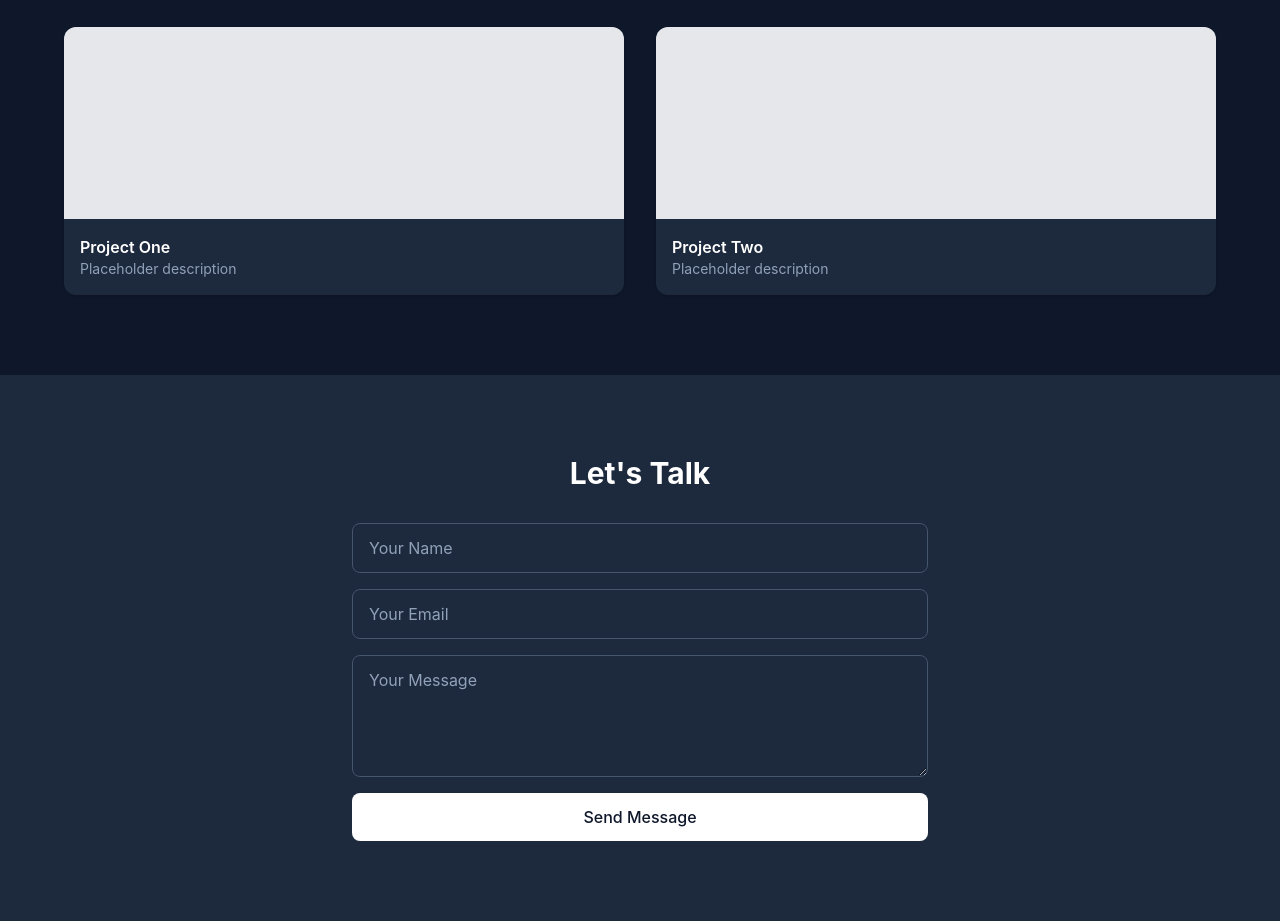
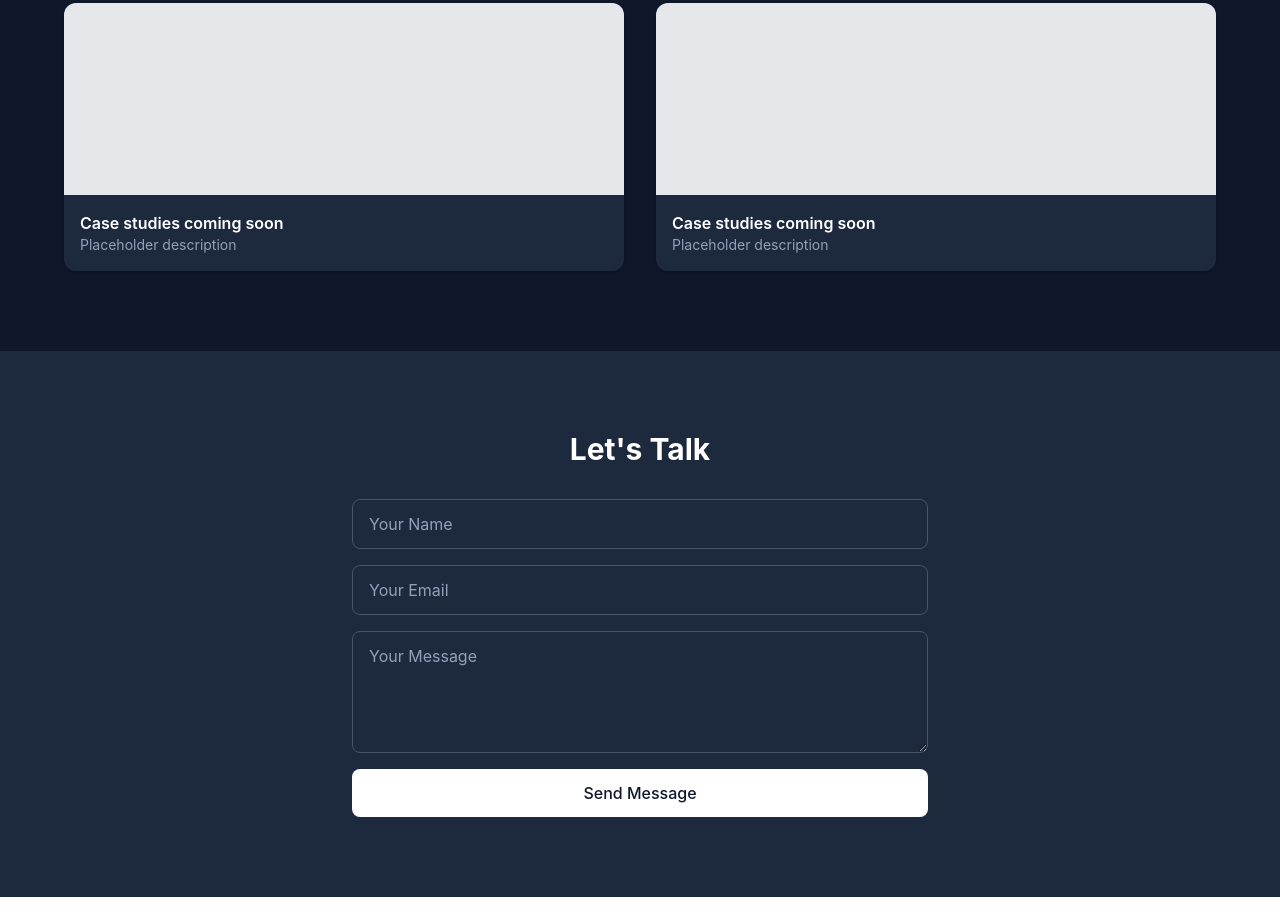
Before and after one commit to opslg333/day1-project, a website built with Vite: page index.html in a window 1280 px wide. Shown: the part 1315-2236 px from the top of the page. After the commit the page ends 2212 px from the top, so only its background shows below. Built offline with nearby package versions, Linux system fonts and the light colour scheme.

Commit message:
Fix duplicate title tag, remove stray backtick, update service copy

```diff
--- a/index.html
+++ b/index.html
@@ -9,11 +9,11 @@
 <meta property="og:description" content="I build clean, fast websites that make every rupee you spend actually worth it.">
 <meta property="og:url" content="https://day1-project-mu.vercel.app">
 <meta property="og:type" content="website">
-    <link rel="stylesheet" href="/src/style.css" />`
+    <link rel="stylesheet" href="/src/style.css" />
     <meta charset="UTF-8" />
     <link rel="icon" type="image/svg+xml" href="/favicon.svg" />
     <meta name="viewport" content="width=device-width, initial-scale=1.0" />
-    <title>day1-project</title>
+
   </head>
 
     <body>
@@ -60,14 +60,14 @@
       <div class="rounded-xl overflow-hidden bg-slate-800 shadow-sm">
         <div class="h-48 bg-gray-200"></div>
         <div class="p-4">
-          <h3 class="font-semibold">Project One</h3>
+          <h3 class="font-semibold">Case studies coming soon</h3>
           <p class="text-sm text-slate-400">Placeholder description</p>
         </div>
       </div>
       <div class="rounded-xl overflow-hidden bg-slate-800 shadow-sm">
         <div class="h-48 bg-gray-200"></div>
         <div class="p-4">
-          <h3 class="font-semibold">Project Two</h3>
+          <h3 class="font-semibold">Case studies coming soon</h3>
           <p class="text-sm text-slate-400">Placeholder description</p>
         </div>
       </div>
```
